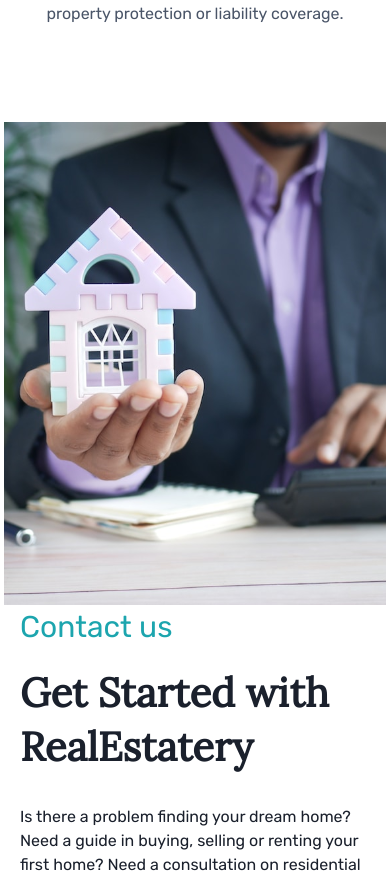
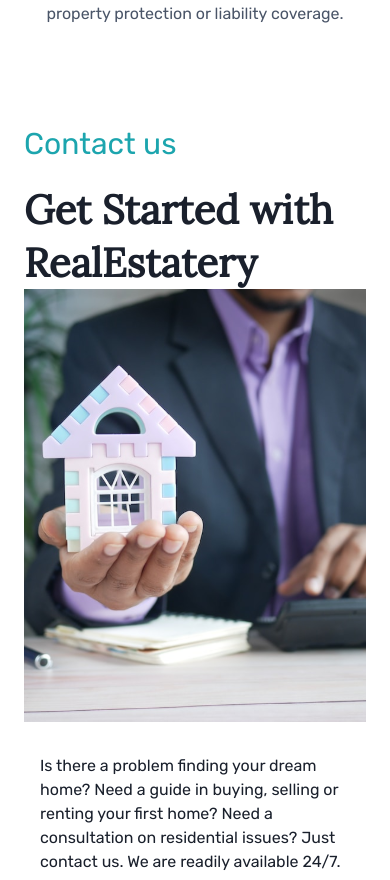
Before and after one commit to Ajyupdate/freestyle, a Next.js app: page / in a window 390 px wide. Shown: the part 3405-4285 px from the top of the page. Built offline with nearby package versions, Linux system fonts and the light colour scheme.

Commit message:
all mobile

```diff
--- a/component/Footer.tsx
+++ b/component/Footer.tsx
@@ -46,7 +46,7 @@ export default function LargeWithLogoLeft() {
       color={useColorModeValue('gray.700', 'gray.200')}>
       <Container as={Stack} maxW={'6xl'} pl={6} py={10}>
         <SimpleGrid
-          templateColumns={{ sm: '1fr 1fr', md: '2fr 1fr 1fr 1fr' }}
+          templateColumns={{ base: '1fr 1fr ', sm: '1fr 1fr 1fr 1fr', md: '2fr 1fr 1fr 1fr' }}
           spacing={8}>
           <Stack spacing={6}>
             <Box>
--- a/component/LandingContact.tsx
+++ b/component/LandingContact.tsx
@@ -6,7 +6,7 @@ export interface iLandingPage{}
 
 const LandingContact = (props: iLandingPage) => {
   return (
-    <Box mt={24} px={{base:1, md:16}}>
+    <Box mt={24} px={[6, 16]}>
 
         <Box
            marginTop={{ base: '1', sm: '5' }}
@@ -14,6 +14,13 @@ const LandingContact = (props: iLandingPage) => {
           flexDirection={{ base: 'column', sm: 'row' }}
           justifyContent="space-between"
         >
+            <Box display={{base: 'block', sm: 'none'}}>
+                <Text mb={4} fontSize='3xl' color='#1CA5AE'>Contact us</Text>
+                <Heading fontSize='40px'  fontWeight='600'>
+                 Get Started with RealEstatery
+                </Heading>
+            </Box>
+
             <Box>
                 <Image alt='home' src={contactPic}/>
             </Box>
@@ -21,14 +28,17 @@ const LandingContact = (props: iLandingPage) => {
             <Spacer/>
 
             <Box maxW='45rem' ml={4}>
-                <Text mb={4} fontSize='3xl' color='#1CA5AE'>Contact us</Text>
-                <Heading fontSize='40px'  fontWeight='600'>
-                Get Started with RealEstatery
-                </Heading>
+                <Box display={{base: 'none', sm: 'block'}}>
+                    <Text mb={4} fontSize='3xl' color='#1CA5AE'>Contact us</Text>
+                    <Heading fontSize='30px'  fontWeight='500'>
+                    Get Started with RealEstatery
+                    </Heading>
+                </Box>
+
                 <Text mt={8} >Is there a problem finding your dream home? Need a guide in buying, selling or renting your first home?
                     Need a consultation on residential issues? Just contact us. We are readily available 24/7.
                 </Text>
-                <Button size='lg' bg='#03373A' color='white' mt='40px'>
+                <Button size='lg' bg='#03373A' color='white' mt='40px' >
                     Message Now
                 </Button>
             </Box>
--- a/component/Subscription.tsx
+++ b/component/Subscription.tsx
@@ -24,7 +24,7 @@ const Subscription = (iSubscription: iSubscription) => {
 
           <Box pt={8}>
             <Center>
-            <Button colorScheme='white' variant='outline'>
+            <Button width={{base: 'lg', sm: 'unset'}} colorScheme='white' variant='outline'>
               Get Started
             </Button>
             </Center>
--- a/component/WhyChooseUs.tsx
+++ b/component/WhyChooseUs.tsx
@@ -23,6 +23,7 @@ const Feature = ({ title, text, image }: FeatureProps) => {
     <Stack>
       <Center>
         <Flex
+          direction={{ base: 'column', md: 'column' }}
           w={16}
           h={16}
           align={'center'}
```
